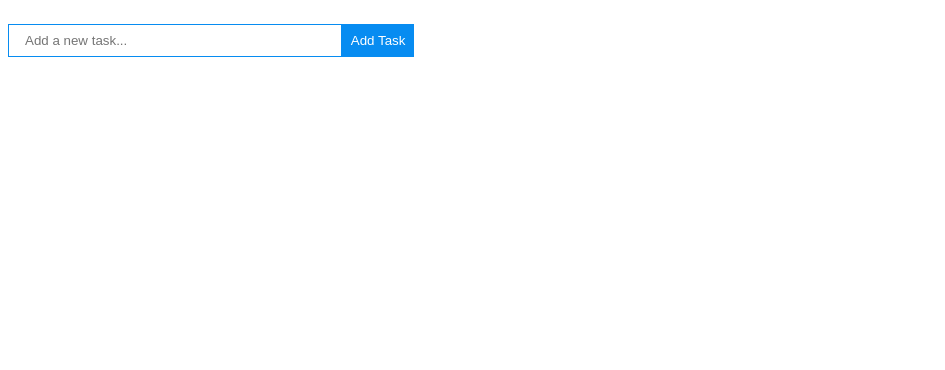
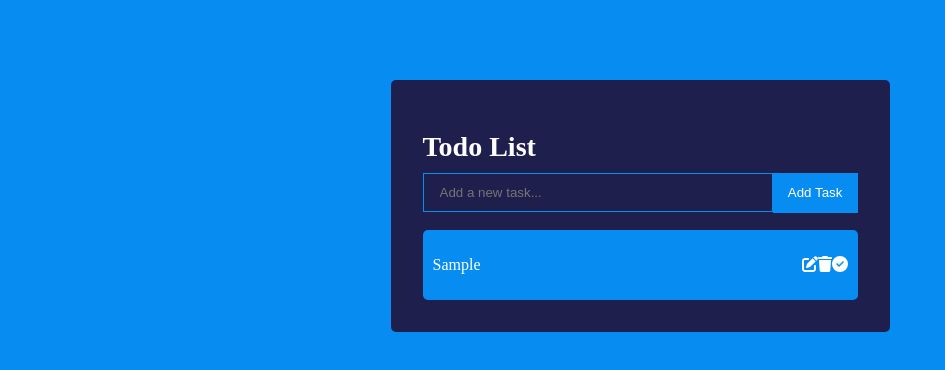
Before and after one commit to pro-payne/Todo-App, a React (Vite) app: page / in a window 1280 px wide. Both pictures are taken after typing "Sample" into the empty fields and a click on the button "Add Task". Shown: the top 370 px of the page, without its empty margins (0-945 px from the left). Built offline with nearby package versions, Linux system fonts and the light colour scheme.

Commit message:
UI implementation

```diff
--- a/package.json
+++ b/package.json
@@ -10,9 +10,14 @@
     "preview": "vite preview"
   },
   "dependencies": {
+    "@fortawesome/fontawesome-svg-core": "^6.5.1",
+    "@fortawesome/free-regular-svg-icons": "^6.5.1",
+    "@fortawesome/free-solid-svg-icons": "^6.5.1",
+    "@fortawesome/react-fontawesome": "^0.2.0",
     "@reduxjs/toolkit": "^2.2.1",
     "@types/react-redux": "^7.1.33",
     "@types/redux-thunk": "^2.1.0",
+    "font-awesome-icons": "^1.6.0",
     "react": "^18.2.0",
     "react-dom": "^18.2.0",
     "react-redux": "^9.1.0",
--- a/src/App.css
+++ b/src/App.css
@@ -1,10 +1,22 @@
-/* #root {
-  max-width: 1280px;
+#root {
+  /* max-width: 1280px;
   margin: 0 auto;
   padding: 2rem;
-  text-align: center;
+  text-align: center; */
+
+  height: 100%;
 }
 
+html {
+  height: 100%;
+}
+
+body {
+  margin: 0;
+  height: 100%;
+}
+
+/*
 .logo {
   height: 6em;
   padding: 1.5em;
--- a/src/App.tsx
+++ b/src/App.tsx
@@ -2,6 +2,7 @@ import { Provider } from "react-redux";
 import TodoList from "./components/TodoList/TodoList";
 import store, { persistor } from "./store/store";
 import { PersistGate } from "redux-persist/integration/react";
+import "./App.css";
 
 function App() {
   return (
--- a/src/components/AddItem/AddItem.scss
+++ b/src/components/AddItem/AddItem.scss
@@ -1,4 +1,6 @@
 .add-item {
+    display: flex;
+    align-items: center;
     width: 100%;
     margin-bottom: 1rem;
 
@@ -6,11 +8,9 @@
         outline: none;
         background: none;
         border: 1px solid #078cf1;
-        padding: 0.5rem 1rem;
-        margin-top: 1rem;
-        margin-bottom: 2rem;
-        width: 300px;
-        color: #212020;
+        padding: 0.7rem 1rem;
+        color: #fff;
+        width: 100%;
     }
 
     .addItem-input::placeholder {
@@ -22,6 +22,8 @@
         color: #fff;
         border: none;
         padding: 0.55rem;
+        height: 40px;
+        width: 110px;
         cursor: pointer;
     }
 }
--- /dev/null
+++ b/src/components/TodoItem/TodoItem.scss
@@ -0,0 +1,21 @@
+.item-wrapper {
+    background: #078cf1;
+    margin-top: 17px;
+    padding: 10px;
+    border-radius: 5px;
+    display: flex;
+    justify-content: space-between;
+    align-items: center;
+
+    .item-name {
+        color: #fff;
+    }
+
+    .icon-btns {
+        color: #fff;
+    }
+
+    // .fa-trash {
+    //     margin-left: 0.75rem;
+    //   }
+}
--- a/src/components/TodoItem/TodoItem.tsx
+++ b/src/components/TodoItem/TodoItem.tsx
@@ -1,9 +1,35 @@
-import React from 'react'
+import React from "react";
+import { FontAwesomeIcon } from "@fortawesome/react-fontawesome";
+import {
+  faCheckCircle,
+  faTrash,
+  faPenToSquare,
+} from "@fortawesome/free-solid-svg-icons";
+import "./TodoItem.scss";
 
-const TodoItem = () => {
-  return (
-    <div>TodoItem</div>
-  )
+interface Todo {
+  id: number;
+  text: string;
+  completed: boolean;
 }
 
-export default TodoItem
+interface TodoItemProps {
+  todo: Todo;
+}
+const TodoItem = ({ todo }: TodoItemProps) => {
+  console.log("todo: ", todo);
+  return (
+    <div className="item-wrapper">
+      <div className="item-name">
+        <p>{todo.text}</p>
+      </div>
+      <div className="icon-btns">
+        <FontAwesomeIcon icon={faPenToSquare} />
+        <FontAwesomeIcon icon={faTrash} />
+        <FontAwesomeIcon icon={faCheckCircle} />
+      </div>
+    </div>
+  );
+};
+
+export default TodoItem;
--- a/src/components/TodoList/TodoList.scss
+++ b/src/components/TodoList/TodoList.scss
@@ -0,0 +1,33 @@
+.app-wrapper {
+    background: #078cf1;
+    padding-top: 5rem;
+    padding-bottom: 2rem;
+    height: 100%;
+
+    @media (max-width: 503px) {
+        padding-top: 0;
+    }
+
+    h1 {
+        color: #fff;
+        margin-bottom: 10px;
+        font-size: 28px
+    }
+
+    .todoList-wrapper {
+        position: relative;
+        max-width: 435px;
+        background: #1f1f4e;
+        padding: 2rem;
+        border-radius: 5px;
+        width: 100%;
+
+        margin: 0 auto;
+
+
+        @media (max-width: 503px) {
+            height: 100%;
+        }
+    }
+
+}
--- a/src/components/TodoList/TodoList.tsx
+++ b/src/components/TodoList/TodoList.tsx
@@ -1,13 +1,27 @@
-import React from 'react'
-import AddItem from '../AddItem/AddItem'
+import React from "react";
+import AddItem from "../AddItem/AddItem";
 // import { AddItem } from '../AddItem/AddItem'
+import "./TodoList.scss";
+import TodoItem from "../TodoItem/TodoItem";
+import { useSelector } from "react-redux";
 
 const TodoList = () => {
+  // getting todos from redux state
+  const todos = useSelector((state: any) => state.todos);
+
   return (
-   <>
-   <AddItem />
-   </>
-  )
-}
+    <>
+      <div className="app-wrapper">
+        <div className="todoList-wrapper">
+          <h1>Todo List</h1>
+          <AddItem />
+          {todos.map((todo) => (
+            <TodoItem key={todo.id} todo={todo} />
+          ))}
+        </div>
+      </div>
+    </>
+  );
+};
 
-export default TodoList
+export default TodoList;
```
Also changed, not shown: 1 other file (tests, documents, lock files or other folders).
